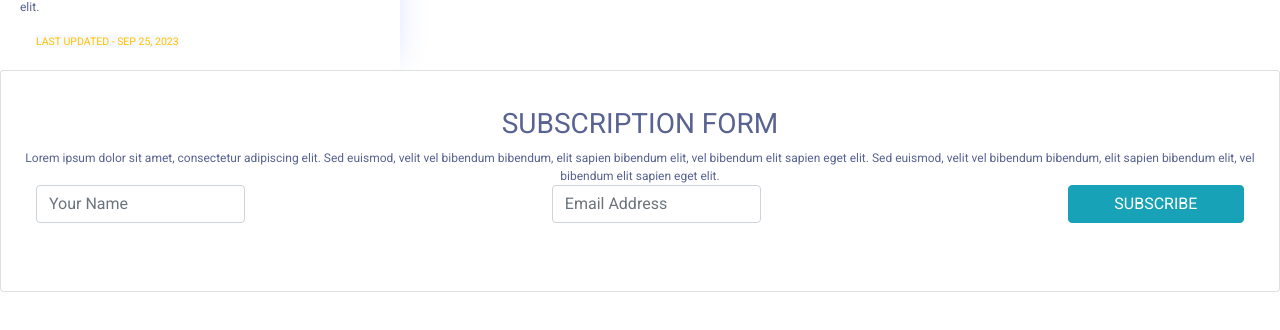
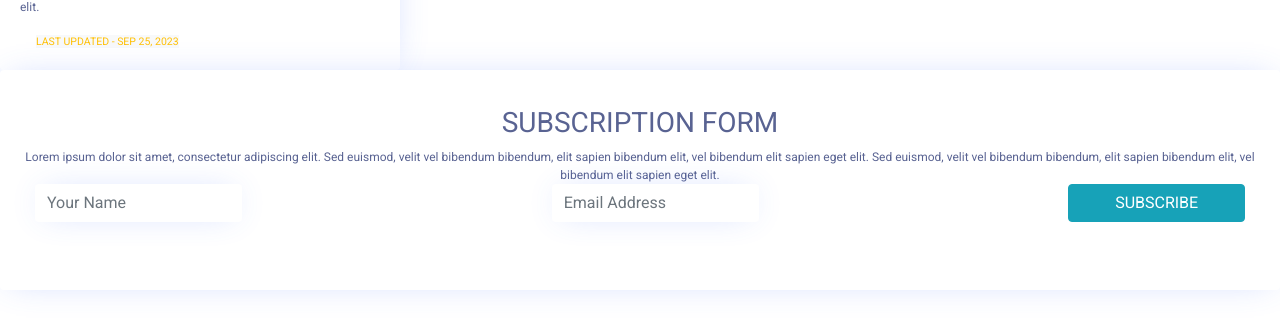
Before and after one commit to maheem20/Blog_App_Angular_Bootstrap_Firestore, an Angular app: page / in a window 1280 px wide. Shown: the part 622-952 px from the top of the page. Built offline with nearby package versions, Linux system fonts and the light colour scheme.

Commit message:
add global shadow effect

```diff
--- a/src/app/layouts/post-card/post-card.component.css
+++ b/src/app/layouts/post-card/post-card.component.css
@@ -1,5 +1,3 @@
 .card {
     max-width: 400px;
-    border: none;
-    box-shadow: 0px 0px 33px -10px rgba(71, 114, 254, 0.3);
 }
--- a/src/app/layouts/post-card/post-card.component.html
+++ b/src/app/layouts/post-card/post-card.component.html
@@ -1,4 +1,4 @@
-<div class="card">
+<div class="card shadow-effect">
     <img src="https://images.pexels.com/photos/1174932/pexels-photo-1174932.jpeg?auto=compress&cs=tinysrgb&w=1260&h=750&dpr=2" alt="post-image" class="card-img-top">
     <div class="card-body">
         <small class="bg-light text-danger text-center">Design</small>
--- a/src/app/subscription-form/subscription-form.component.html
+++ b/src/app/subscription-form/subscription-form.component.html
@@ -1,14 +1,14 @@
-<div class="card">
+<div class="card shadow-effect">
     <div class="card-body">
         <div class="text-center mt-3 mb-5">
             <h3>SUBSCRIPTION FORM</h3>
             <p class="m-auto subs-text">Lorem ipsum dolor sit amet, consectetur adipiscing elit. Sed euismod, velit vel bibendum bibendum, elit sapien bibendum elit, vel bibendum elit sapien eget elit. Sed euismod, velit vel bibendum bibendum, elit sapien bibendum elit, vel bibendum elit sapien eget elit.</p>
                 <form action="" class="form-inline mb-5">
                     <div class="form-group col-md-5">
-                        <input type="text" class="form-control" placeholder="Your Name">
+                        <input type="text" class="form-control shadow-effect" placeholder="Your Name">
                     </div>
                     <div class="form-group col-md-5">
-                        <input type="email" class="form-control" placeholder="Email Address">
+                        <input type="email" class="form-control shadow-effect" placeholder="Email Address">
                     </div>
                     <div class="col-md-2">
                         <button class="btn btn-info btn-block btn-sub">SUBSCRIBE</button>
--- a/src/styles.css
+++ b/src/styles.css
@@ -24,3 +24,8 @@
 .nav-link {
     color: var(--primary-color);
 }
+
+.shadow-effect {
+    border: none;
+    box-shadow: 0px 0px 33px -10px rgba(71, 114, 254, 0.3);
+}
```
